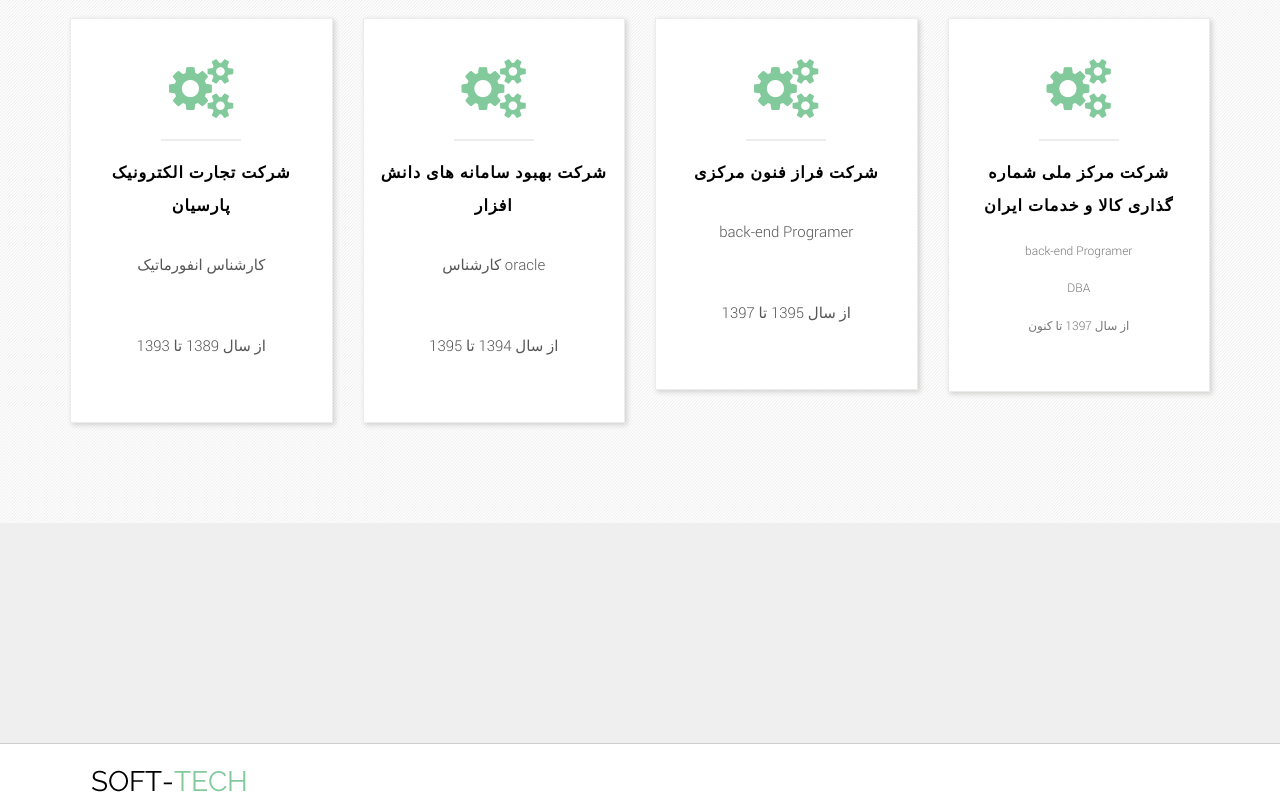
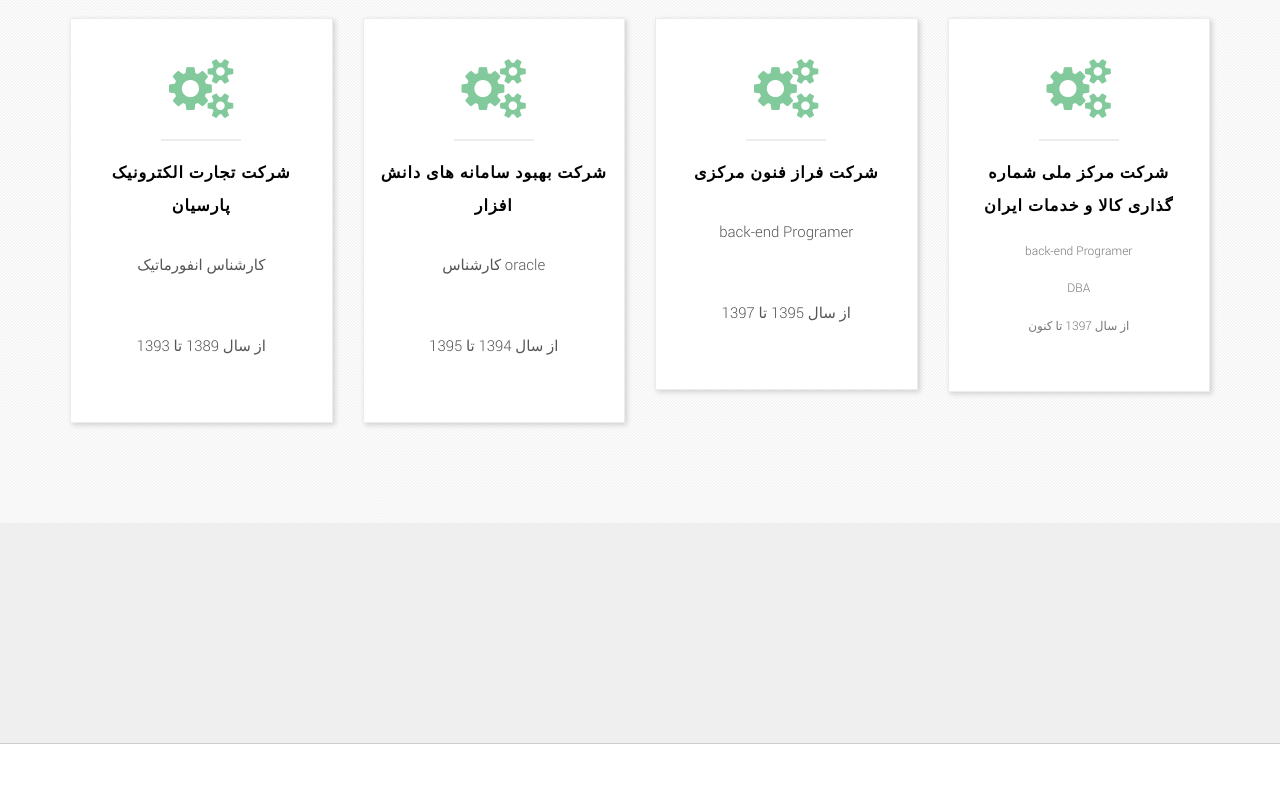
Before and after one commit to arezoo-drv/ArezooDarvishi, a plain HTML site: page index.html in a window 1280 px wide. Shown: the part 2896-3696 px from the top of the page. Drawn offline with Linux system fonts and the light colour scheme.

Commit message:
Update index.html

```diff
--- a/index.html
+++ b/index.html
@@ -433,7 +433,7 @@
 
                         <div class="col-md-6 col-sm-6 col-xs-12">
                             <div class="footer-brand">
-                                <img src="assets/images/logo.png" alt="logo" />
+
                             </div>
                         </div>
 
```
